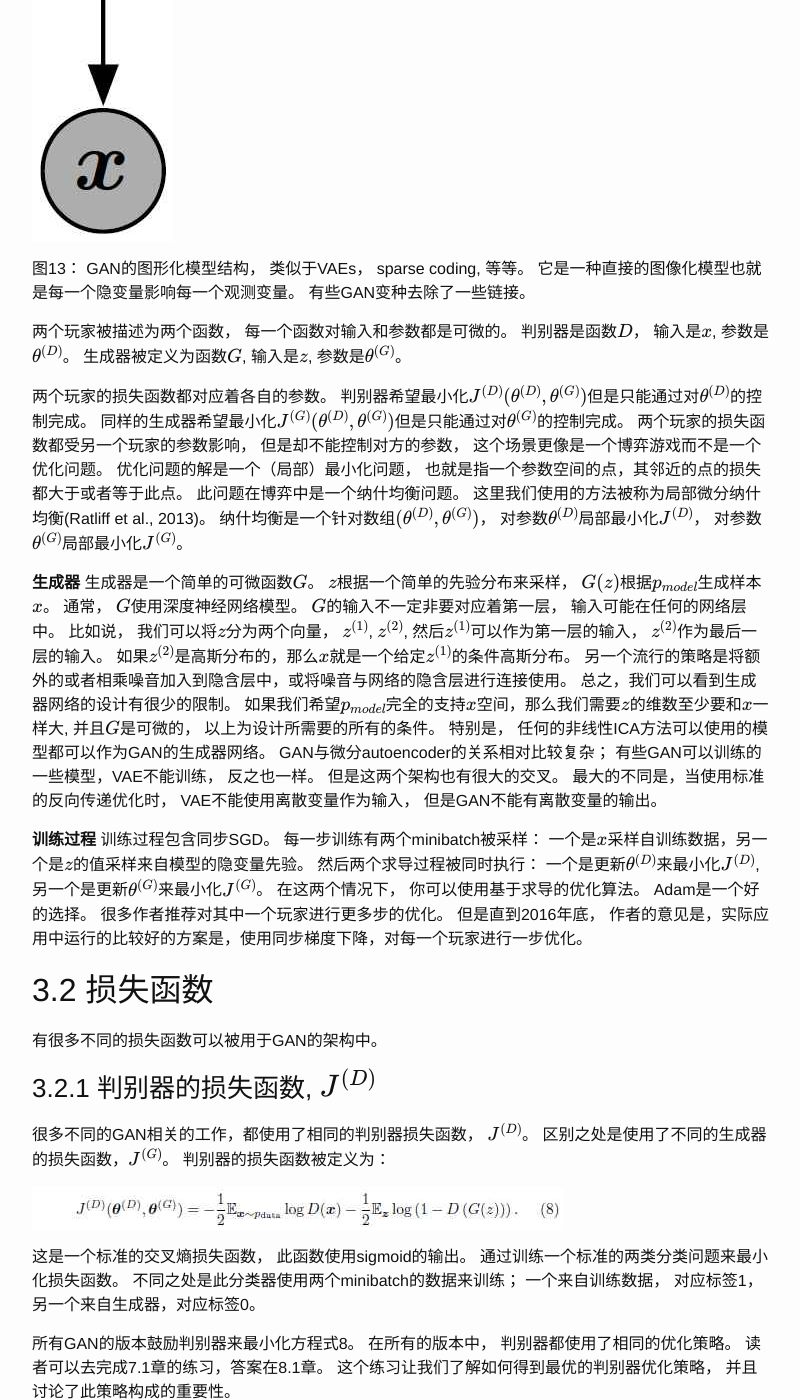
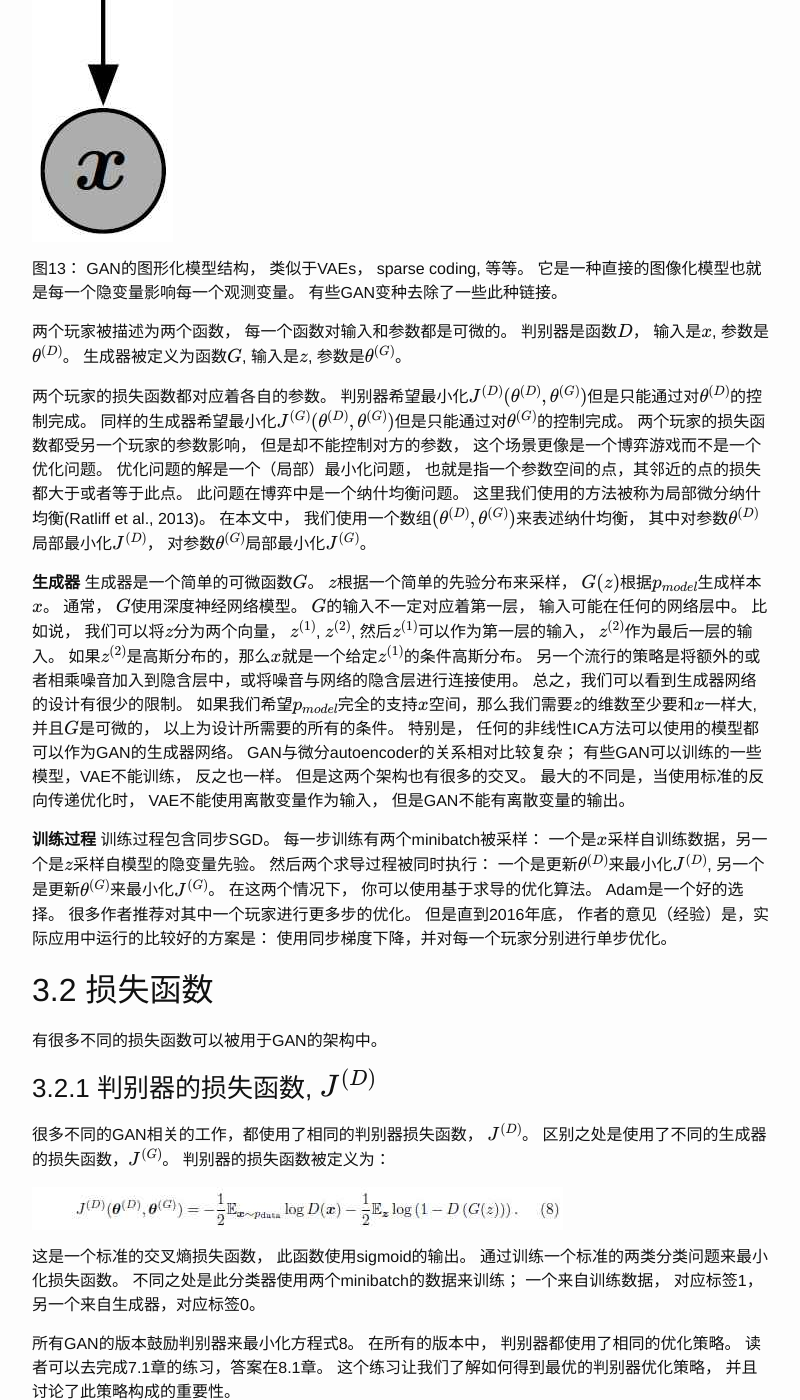
Before and after one commit to sinpycn/sinpycn.github.io, a Jekyll site: the page built from _posts/research/gan/2017-05-03-GAN-Tutorial-How-do-GANs-work.md, in a window 1280 px wide and 1400 px high, scrolled down 1319 px. Shown: the whole window, without its empty margins (238-1038 px from the left). Built offline with Jekyll 4.4.1, drawn with Linux system fonts in a browser that asks for light colours; formulas are drawn with MathJax 3; some of the changed text lies outside the part shown.

Commit message:
Create 2017-05-03-GAN-Tutorial-How-do-GANs-work.md

```diff
--- a/_posts/research/gan/2017-05-03-GAN-Tutorial-How-do-GANs-work.md
+++ b/_posts/research/gan/2017-05-03-GAN-Tutorial-How-do-GANs-work.md
@@ -19,14 +19,14 @@ GAN的基本思想是两个玩家共同参与的二人零和博弈。 其中一
 ![Figure 12](/images/201705/03/fig12.jpg)
 
 图12： GAN设计为两个对抗的玩家在同一个博弈游戏中互相对抗。 玩家被描述为由一组参数组成的可微函数。 通常情况下，这些函数都使用深度神经网络。
-这个博弈可以被展开为两个场景。 第一个场景， 随机的从训练数据集中采样$$x$$, 采样的数据作为判别器$$D$$的输入。 判别器的目的是预测样本是真实样本的概率， 此判决假设输入的样本一半是真样本，另一半是伪样本。 在此场景中， 判别器的目标是让$$D(x)$$趋近于1.
-第二个场景， 生成器的输入是隐变量$$z$$， 此隐变量根据模型的一个先验分布进行随机采样。 然后， 生成器生成的伪样本$$G(z)$$被输入到判别器中。 在这个场景中， 两个玩家都在参与。 判别器试图让$$D(G(z))$$趋近于0， 生成器试图让其趋近于1. 如果两个模型具备足够的能力，那么最终博弈将达到纳什均衡， 也就是$$G(z)$$的生成样本将符合训练数据的分布， 并且对所有的$$x$$, $$D(x)=1/2$$.
+这个博弈可以被展开为两个场景。 第一个场景， 随机的从训练数据集中采样$$x$$, 采样的数据作为判别器$$D$$的输入。 判别器的目的是预测样本是真实样本的概率， 此判决假设输入的样本一半是真样本，另一半是伪样本。 在此场景中， 判别器的目标是让$$D(x)$$趋近于1。
+第二个场景， 生成器的输入是隐变量$$z$$， 此隐变量根据模型的一个先验分布进行随机采样。 然后， 生成器生成的伪样本$$G(z)$$被输入到判别器中。 在这个场景中， 两个玩家都在参与。 判别器试图让$$D(G(z))$$趋近于0， 生成器试图让其趋近于1。 如果两个模型具备足够的能力，那么最终博弈将达到纳什均衡， 也就是$$G(z)$$的生成样本将符合训练数据的分布， 并且对所有的$$x$$, $$D(x)=1/2$$。
 
 形式上， GAN是包含隐变量$$z$$以及观测变量$$x$$的结构化概率模型。 （参考Goodfellow et al, (2016) 第16章关于结构化概率模型的介绍） 图13给出了此图形结构。
 
 ![Figure 13](/images/201705/03/fig13.jpg)
 
-图13： GAN的图形化模型结构， 类似于VAEs， sparse coding, 等等。 它是一种直接的图像化模型也就是每一个隐变量影响每一个观测变量。 有些GAN变种去除了一些链接。
+图13： GAN的图形化模型结构， 类似于VAEs， sparse coding, 等等。 它是一种直接的图像化模型也就是每一个隐变量影响每一个观测变量。 有些GAN变种去除了一些此种链接。
 
 两个玩家被描述为两个函数， 每一个函数对输入和参数都是可微的。
 判别器是函数$$D$$， 输入是$$x$$, 参数是$$\theta^{(D)}$$。 生成器被定义为函数$$G$$, 输入是$$z$$, 参数是$$\theta^{(G)}$$。
@@ -35,17 +35,17 @@ GAN的基本思想是两个玩家共同参与的二人零和博弈。 其中一
 两个玩家的损失函数都受另一个玩家的参数影响， 但是却不能控制对方的参数， 这个场景更像是一个博弈游戏而不是一个优化问题。
 优化问题的解是一个（局部）最小化问题， 也就是指一个参数空间的点，其邻近的点的损失都大于或者等于此点。
 此问题在博弈中是一个纳什均衡问题。 这里我们使用的方法被称为局部微分纳什均衡(Ratliff et al., 2013)。
-纳什均衡是一个针对数组$$(\theta^{(D)},\theta^{(G)})$$， 对参数$$\theta^{(D)}$$局部最小化$$J^{(D)}$$， 对参数$$\theta^{(G)}$$局部最小化$$J^{(G)}$$。
+在本文中， 我们使用一个数组$$(\theta^{(D)},\theta^{(G)})$$来表述纳什均衡， 其中对参数$$\theta^{(D)}$$局部最小化$$J^{(D)}$$， 对参数$$\theta^{(G)}$$局部最小化$$J^{(G)}$$。
 
 **生成器** 生成器是一个简单的可微函数$$G$$。 $$z$$根据一个简单的先验分布来采样， $$G(z)$$根据$$p_{model}$$生成样本$$x$$。
-通常， $$G$$使用深度神经网络模型。 $$G$$的输入不一定非要对应着第一层， 输入可能在任何的网络层中。 比如说， 我们可以将$$z$$分为两个向量， $$z^{(1)}$$, $$z^{(2)}$$, 然后$$z^{(1)}$$可以作为第一层的输入， $$z^{(2)}$$作为最后一层的输入。
+通常， $$G$$使用深度神经网络模型。 $$G$$的输入不一定对应着第一层， 输入可能在任何的网络层中。 比如说， 我们可以将$$z$$分为两个向量， $$z^{(1)}$$, $$z^{(2)}$$, 然后$$z^{(1)}$$可以作为第一层的输入， $$z^{(2)}$$作为最后一层的输入。
 如果$$z^{(2)}$$是高斯分布的，那么$$x$$就是一个给定$$z^{(1)}$$的条件高斯分布。
 另一个流行的策略是将额外的或者相乘噪音加入到隐含层中，或将噪音与网络的隐含层进行连接使用。 总之，我们可以看到生成器网络的设计有很少的限制。 如果我们希望$$p_{model}$$完全的支持$$x$$空间，那么我们需要$$z$$的维数至少要和$$x$$一样大, 并且$$G$$是可微的， 以上为设计所需要的所有的条件。
-特别是， 任何的非线性ICA方法可以使用的模型都可以作为GAN的生成器网络。 GAN与微分autoencoder的关系相对比较复杂； 有些GAN可以训练的一些模型，VAE不能训练， 反之也一样。 但是这两个架构也有很大的交叉。 最大的不同是，当使用标准的反向传递优化时， VAE不能使用离散变量作为输入， 但是GAN不能有离散变量的输出。
+特别是， 任何的非线性ICA方法可以使用的模型都可以作为GAN的生成器网络。 GAN与微分autoencoder的关系相对比较复杂； 有些GAN可以训练的一些模型，VAE不能训练， 反之也一样。 但是这两个架构也有很多的交叉。 最大的不同是，当使用标准的反向传递优化时， VAE不能使用离散变量作为输入， 但是GAN不能有离散变量的输出。
 
-**训练过程** 训练过程包含同步SGD。 每一步训练有两个minibatch被采样： 一个是$$x$$采样自训练数据，另一个是$$z$$的值采样来自模型的隐变量先验。
+**训练过程** 训练过程包含同步SGD。 每一步训练有两个minibatch被采样： 一个是$$x$$采样自训练数据，另一个是$$z$$采样自模型的隐变量先验。
 然后两个求导过程被同时执行： 一个是更新$$\theta^{(D)}$$来最小化$$J^{(D)}$$, 另一个是更新$$\theta^{(G)}$$来最小化$$J^{(G)}$$。
-在这两个情况下， 你可以使用基于求导的优化算法。 Adam是一个好的选择。 很多作者推荐对其中一个玩家进行更多步的优化。 但是直到2016年底， 作者的意见是，实际应用中运行的比较好的方案是，使用同步梯度下降，对每一个玩家进行一步优化。
+在这两个情况下， 你可以使用基于求导的优化算法。 Adam是一个好的选择。 很多作者推荐对其中一个玩家进行更多步的优化。 但是直到2016年底， 作者的意见（经验）是，实际应用中运行的比较好的方案是： 使用同步梯度下降，并对每一个玩家分别进行单步优化。
 
 
 ## 3.2 损失函数
```
Also changed, not shown: other parts of _posts/research/gan/2017-05-03-GAN-Tutorial-How-do-GANs-work.md (+1 -1 lines).
